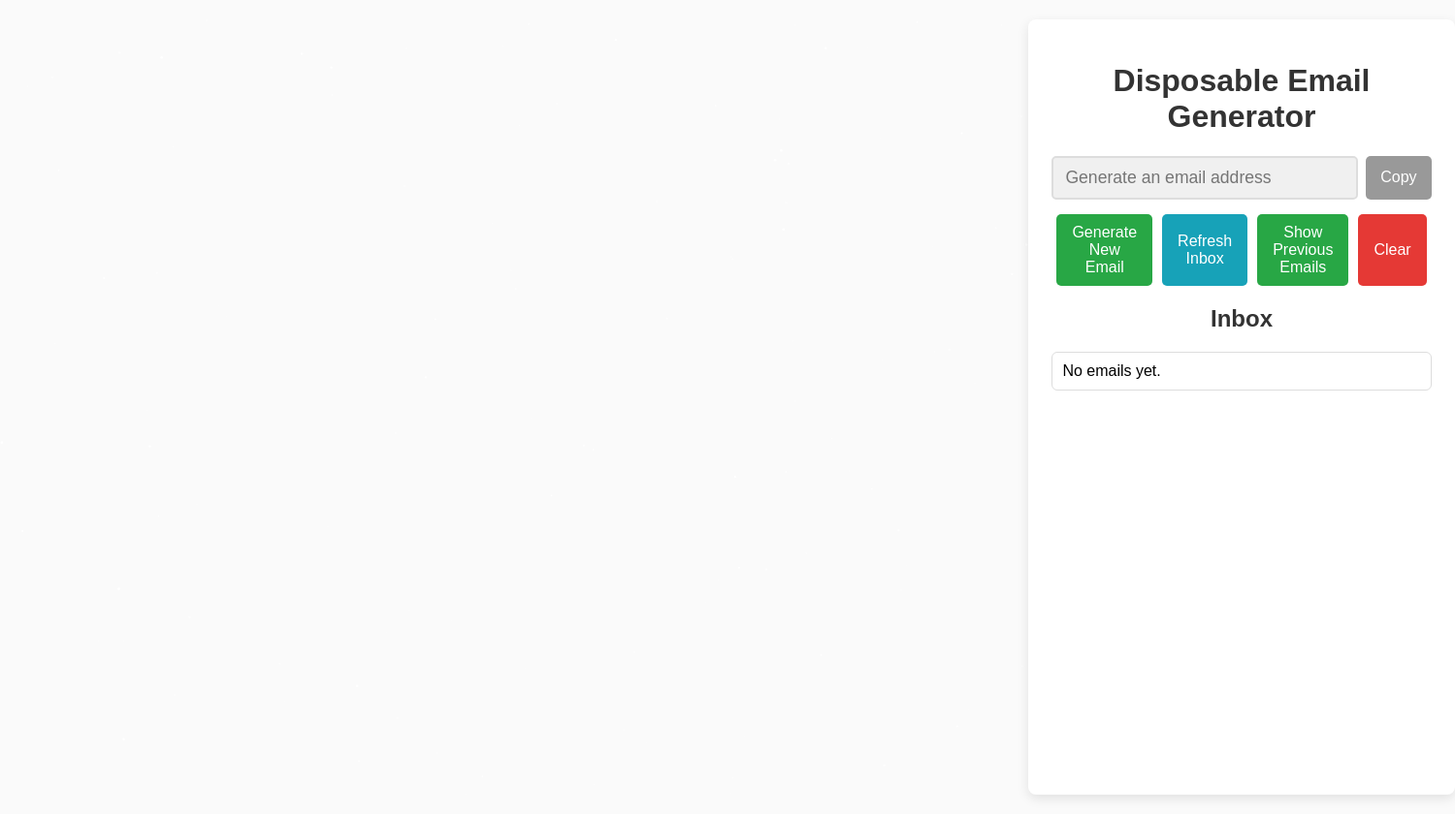
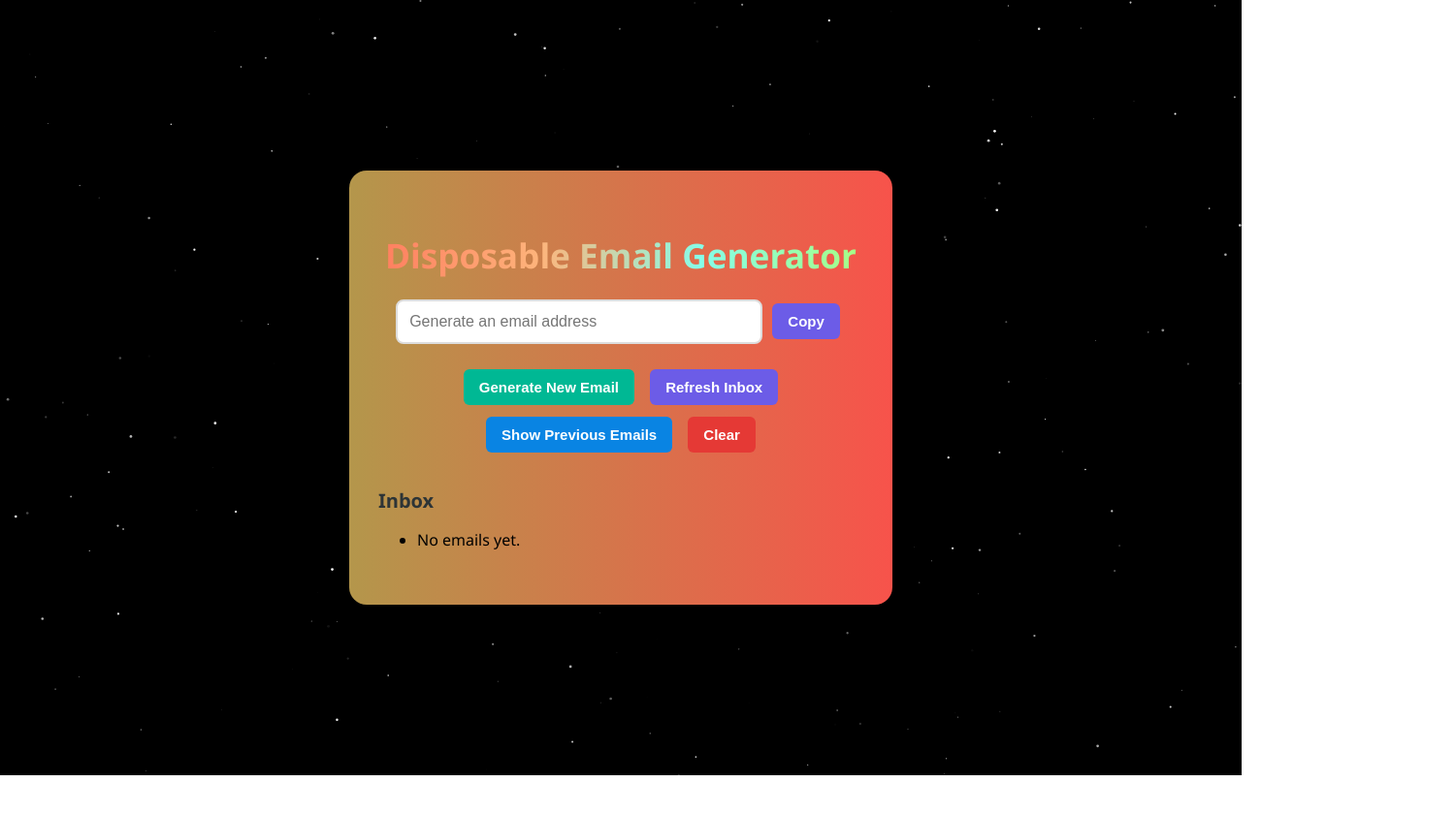
Before and after one commit to harshsatyarthi/email-generator, a plain HTML site: page index.html in a window 1280 px wide. Shown: the whole page at 97% size, 1500 px wide, since content can reach past the window. After the commit the page ends 800 px from the top, so only its background shows below. Drawn offline with Linux system fonts and the light colour scheme.

Commit message:
Update styles.css

```diff
--- a/styles.css
+++ b/styles.css
@@ -1,110 +1,133 @@
 body {
-  font-family: Arial, sans-serif;
-  background: #fafafa;
-  margin: 20px;
-  display: flex;
-  justify-content: center;
+    font-family: 'Segoe UI', Tahoma, Geneva, Verdana, sans-serif;
+    background: linear-gradient(to right, #74ebd5, #ACB6E5); /* Colorful gradient */
+    margin: 0;
+    padding: 0;
+    display: flex;
+    justify-content: center;
+    align-items: center;
+    height: 100vh;
 }
 
-.container {
-  max-width: 480px;
-  width: 100%;
-  background: #fff;
-  padding: 24px;
-  border-radius: 8px;
-  box-shadow: 0 4px 12px rgb(0 0 0 / 0.1);
+/* Starry background */
+#stars {
+  position: fixed;
+  top: 0;
+  left: 0;
+  z-index: -1;
+  width: 100vw;
+  height: 100vh;
+  background: black;
 }
 
-h1, h2 {
-  text-align: center;
-  color: #333;
+
+.container {
+    background: linear-gradient(270deg, #ff4b4b, #4bff4b, #4b4bff, #ff4b4b);
+    background-size: 800% 800%;
+    animation: rgbFlow 12s ease infinite;
+    padding: 40px 30px;
+    border-radius: 18px;
+    box-shadow: 0 15px 35px rgba(0, 0, 0, 0.15);
+    text-align: center;
+    max-width: 500px;
+    width: 100%;
+    transition: all 0.3s ease-in-out;
 }
 
-.email-box {
-  display: flex;
-  gap: 8px;
-  margin-bottom: 15px;
+@keyframes rgbFlow {
+    0% {
+        background-position: 0% 50%;
+    }
+    50% {
+        background-position: 100% 50%;
+    }
+    100% {
+        background-position: 0% 50%;
+    }
 }
 
-.email-box input {
-  flex-grow: 1;
-  padding: 10px 12px;
-  font-size: 1.1em;
-  border: 2px solid #ddd;
-  border-radius: 5px;
-  background-color: #f0f0f0;
-}
 
-.email-box input:focus {
-  outline: none;
-  border-color: #007bff;
-  background-color: #fff;
-}
 
-.email-box button {
-  padding: 0 15px;
-  font-size: 1em;
-  border: none;
-  background-color: #007bff;
-  color: white;
-  border-radius: 5px;
-  cursor: pointer;
-  user-select: none;
-}
-
-.email-box button:disabled {
-  background-color: #999;
-  cursor: not-allowed;
-}
-
-.buttons {
-  display: flex;
-  justify-content: space-between;
+/* Highlight the title */
+h1 {
+  font-size: 2.2rem;
+  color: #fff;
+  text-align: center;
+  background: linear-gradient(90deg, #ff7e5f, #feb47b, #86fde8, #a7ff83);
+  -webkit-background-clip: text;
+  -webkit-text-fill-color: transparent;
+  animation: shine 4s linear infinite;
+  font-weight: bold;
   margin-bottom: 20px;
 }
 
-.buttons button {
-  padding: 10px 16px;
-  font-size: 1em;
-  border: none;
-  background-color: #28a745;
-  color: white;
-  border-radius: 5px;
-  cursor: pointer;
-  user-select: none;
-  flex-grow: 1;
-  margin: 0 5px;
+/* Twinkling text animation */
+@keyframes shine {
+  0% {
+    background-position: -500%;
+  }
+  100% {
+    background-position: 500%;
+  }
 }
 
-.buttons button#refresh-btn {
-  background-color: #17a2b8;
+
+input[type="text"] {
+    width: 70%;
+    padding: 12px;
+    font-size: 16px;
+    margin-bottom: 20px;
+    border: 2px solid #ddd;
+    border-radius: 8px;
+    outline: none;
+    transition: 0.3s ease;
 }
 
-.buttons button:disabled {
-  background-color: #999;
-  cursor: not-allowed;
+input[type="text"]:focus {
+    border-color: #00b894;
+    box-shadow: 0 0 5px #00b89450;
 }
 
-.inbox ul {
-  list-style: none;
-  padding: 0;
-  max-height: 300px;
-  overflow-y: auto;
-  border: 1px solid #ddd;
-  border-radius: 6px;
+button {
+    padding: 10px 16px;
+    margin: 6px;
+    border: none;
+    border-radius: 6px;
+    color: #fff;
+    font-size: 15px;
+    font-weight: bold;
+    cursor: pointer;
+    transition: 0.3s ease;
 }
 
-.inbox li {
-  padding: 10px;
-  border-bottom: 1px solid #eee;
-  cursor: pointer;
-  transition: background-color 0.2s;
+/* Colorful Buttons */
+button:nth-child(1) { background-color: #00b894; }  /* Copy */
+button:nth-child(2) { background-color: #6c5ce7; }  /* Generate */
+button:nth-child(3) { background-color: #0984e3; }  /* Refresh */
+button:nth-child(4) { background-color: #fdcb6e; color: #000; }  /* Show Previous */
+button:nth-child(5) { background-color: #d63031; }  /* Clear */
+
+button:hover {
+    transform: scale(1.05);
+    opacity: 0.9;
 }
 
-.inbox li:last-child {
-  border-bottom: none;
+.inbox {
+    margin-top: 30px;
+    text-align: left;
 }
 
-.inbox li:hover {
-  background-color: #f5f5f5;
+.inbox h2 {
+    font-size: 20px;
+    color: #2d3436;
+    margin-bottom: 10px;
 }
+
+#emailList {
+    border: 1px solid #ccc;
+    padding: 12px;
+    border-radius: 8px;
+    background-color: #fafafa;
+    font-style: italic;
+    color: #636e72;
+}
```
